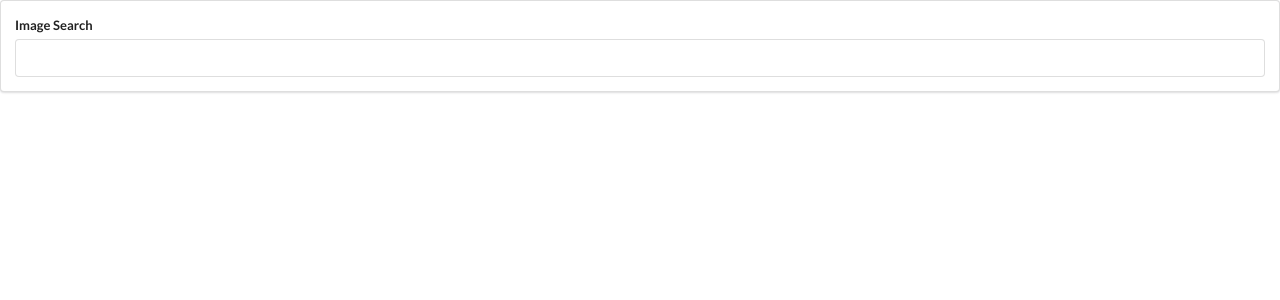
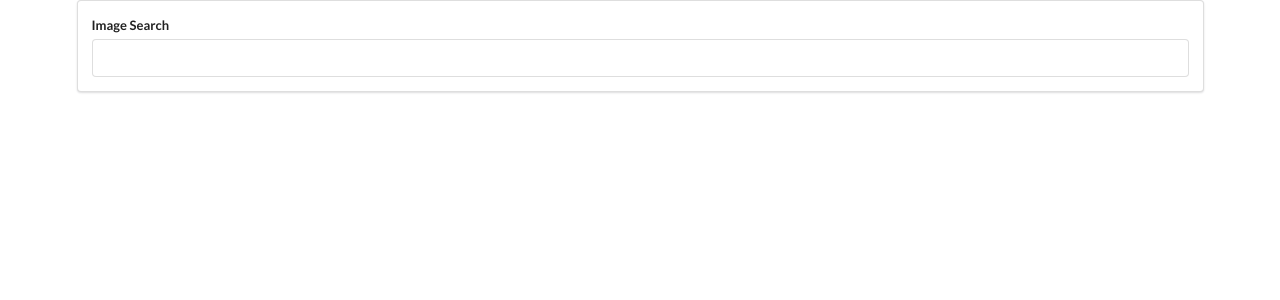
Before and after one commit to komizutama/pics_exercise, a React (Create React App) app: page / in a window 1280 px wide. Shown: the top 300 px of the page. Built offline with nearby package versions, Linux system fonts and the light colour scheme.

Commit message:
missed the top level class addition

```diff
--- a/src/components/App.js
+++ b/src/components/App.js
@@ -4,7 +4,7 @@ import SearchBar from './SearchBar';
 
 const App = () => {
     return (
-        <div>
+        <div className="ui container">
             <SearchBar />
         </div>
     );
```
